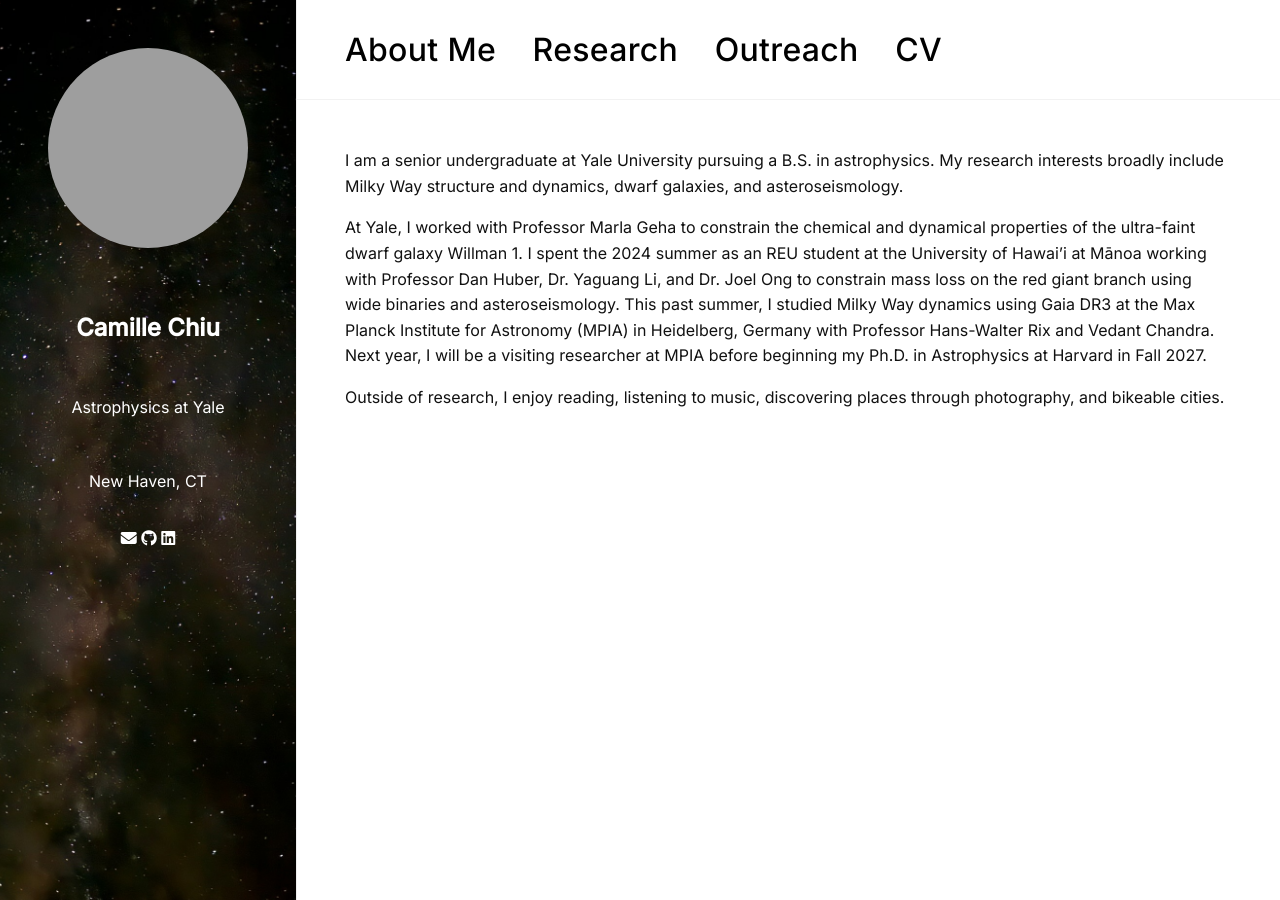
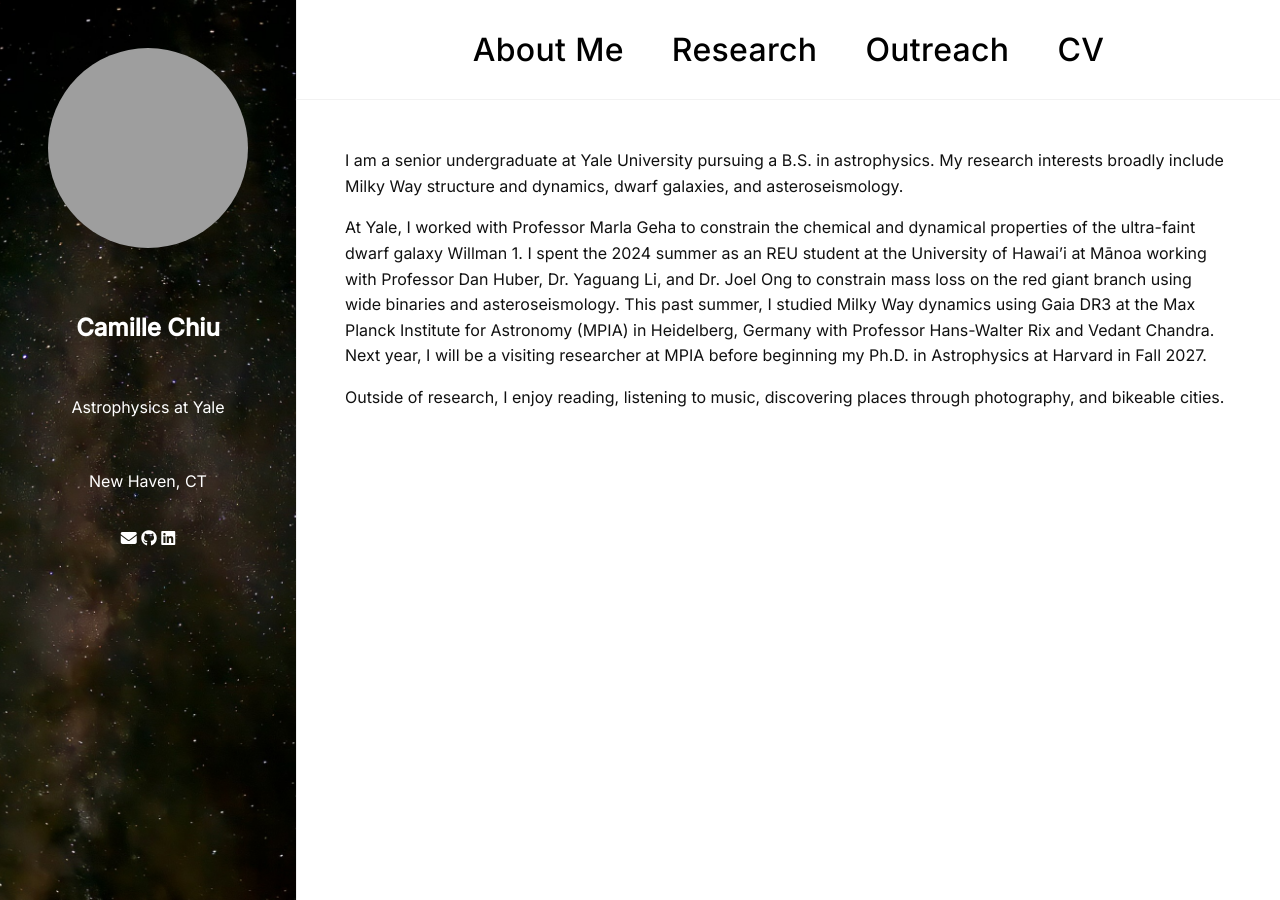
Before and after one commit to camchiu/camchiu.github.io, a Jekyll site: the page built from index.md, in a window 1280 px wide and 900 px high. Built offline with Jekyll 4.4.1, drawn with Linux system fonts in a browser that asks for light colours; grey boxes are pictures that could not be loaded.

Commit message:
Update main.scss

```diff
--- a/assets/css/main.scss
+++ b/assets/css/main.scss
@@ -136,8 +136,14 @@
   border-bottom: 1px solid #f2f2f2;
 }
 
+.topbar nav {
+  display: flex;
+  justify-content: center;
+  align-items: center;
+  gap: 3rem;
+}
+
 .topbar nav a {
-  margin-right: 2rem;
   font-size: 2rem;
   font-weight: 500;
   color: #000;
```
